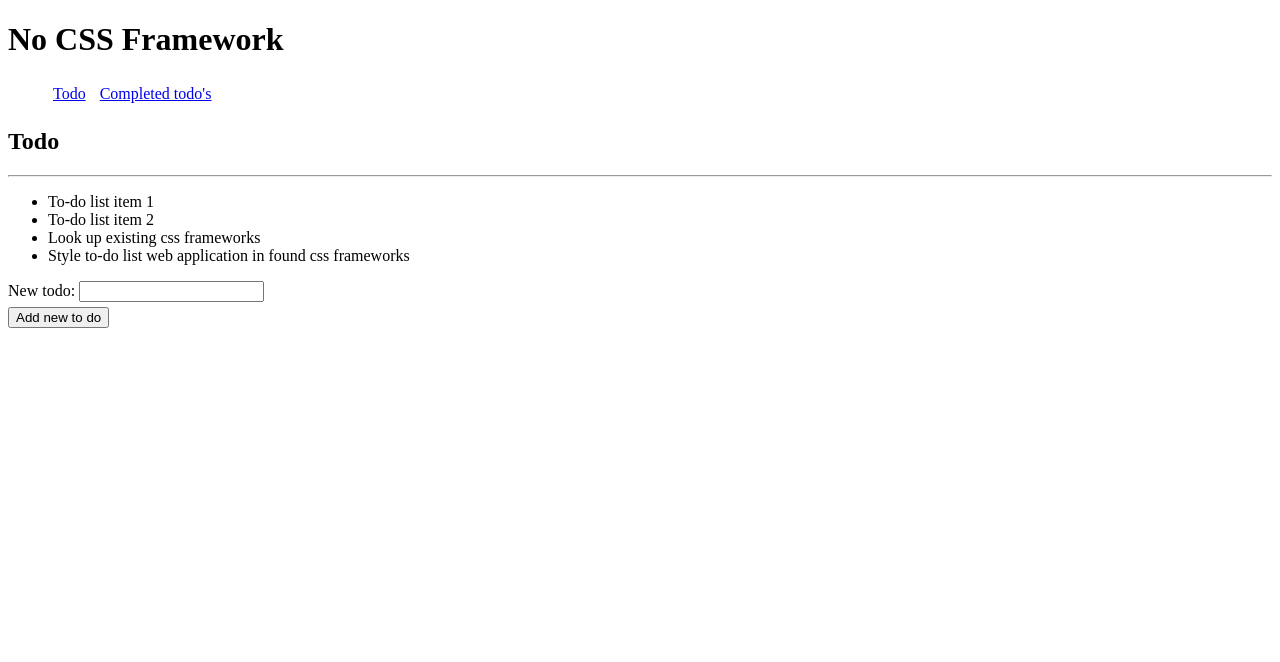
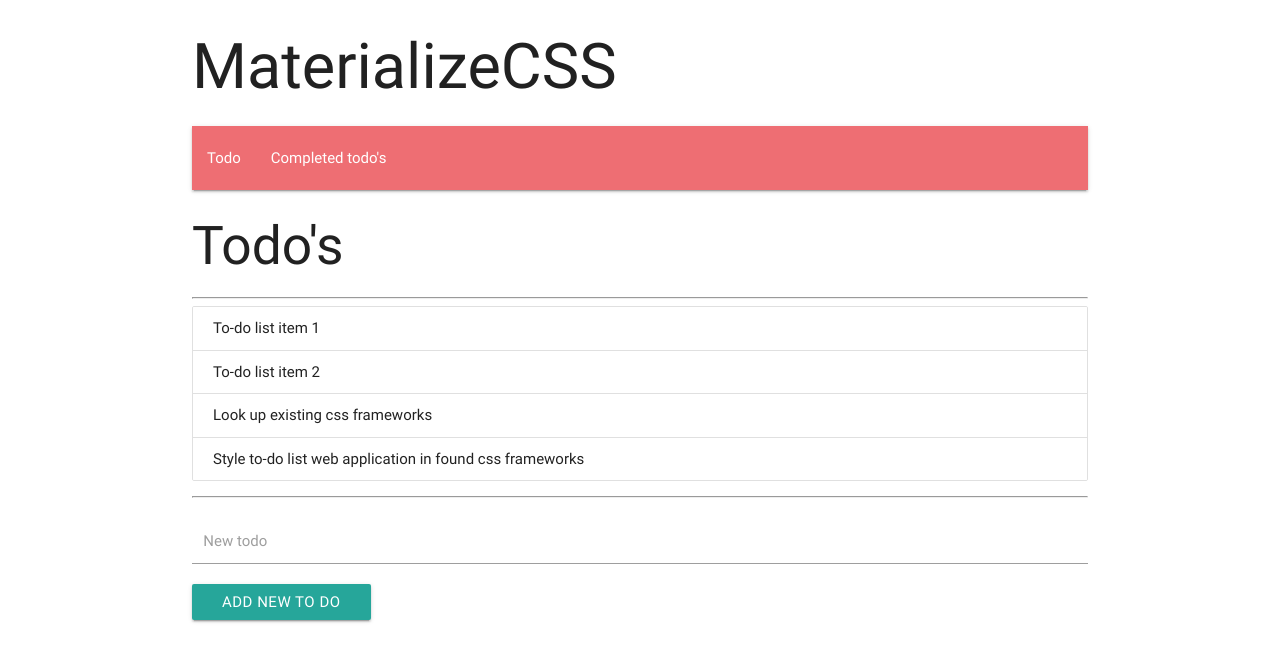
Before and after one commit to nino-vrijman/CSS-frameworks-to-do-list-app, a plain HTML site: page MaterializeCSS/index.html in a window 1280 px wide. Drawn offline with nearby package versions, Linux system fonts and the light colour scheme.

Commit message:
MaterializeCSS added

```diff
--- a/MaterializeCSS/index.html
+++ b/MaterializeCSS/index.html
@@ -5,37 +5,50 @@
     <meta charset="UTF-8">
     <meta name="viewport" content="width=device-width, initial-scale=1.0">
     <meta http-equiv="X-UA-Compatible" content="ie=edge">
+    <!-- Compiled and minified CSS -->
+    <link rel="stylesheet" href="https://cdnjs.cloudflare.com/ajax/libs/materialize/0.100.2/css/materialize.min.css">
+    <script src="https://code.jquery.com/jquery-3.2.1.js" integrity="sha256-DZAnKJ/6XZ9si04Hgrsxu/8s717jcIzLy3oi35EouyE=" crossorigin="anonymous"></script>
+    <!-- Compiled and minified JavaScript -->
+    <script src="https://cdnjs.cloudflare.com/ajax/libs/materialize/0.100.2/js/materialize.min.js"></script>
     <link rel="stylesheet" href="style.css">
+
     <title>To Do List</title>
 </head>
 
 <body>
-    <h1>No CSS Framework</h1>
+    <div class="container">
+        <h1>MaterializeCSS</h1>
         <nav>
+            <div class="nav-wrapper">
                 <ul>
-            <li class="navigation-item">
-                <a href="/">Todo</a>
+                    <li>
+                        <a href="#">Todo</a>
                     </li>
-            <li class="navigation-item">
-                <a href="/">Completed todo's</a>
+                    <li>
+                        <a href="#">Completed todo's</a>
                     </li>
                 </ul>
+            </div>
         </nav>
-    <h2>Todo</h2>
+        <h2>Todo's</h2>
         <hr/>
         <div>
-        <ul>
-            <li>To-do list item 1</li>
-            <li>To-do list item 2</li>
-            <li>Look up existing css frameworks</li>
-            <li>Style to-do list web application in found css frameworks</li>
+            <ul class="collection">
+                <li class="collection-item">To-do list item 1</li>
+                <li class="collection-item">To-do list item 2</li>
+                <li class="collection-item">Look up existing css frameworks</li>
+                <li class="collection-item">Style to-do list web application in found css frameworks</li>
             </ul>
         </div>
-    <form>
-        <label for="newTodo">New todo:</label>
-        <input type="text" name="newTodo" id="newTodo">
-        <input type="button" value="Add new to do" id="addNewTodo">
+        <hr/>
+        <form class="col s12">
+            <div class="input-field col s6">
+                <input id="newTodo" type="text" class="validate">
+                <label for="newTodo">New todo</label>
+            </div>
+            <input type="button" class="btn" value="Add new to do" id="addNewTodo">
         </form>
+    </div>
 </body>
 
 </html>
--- a/MaterializeCSS/style.css
+++ b/MaterializeCSS/style.css
@@ -8,6 +8,6 @@
     list-style-type: none;
 }
 
-input {
-    margin-bottom: 5px;
+.input-field {
+    margin-top: 20px !important;
 }
```
Lines whose indentation alone changed are shown as unchanged.
